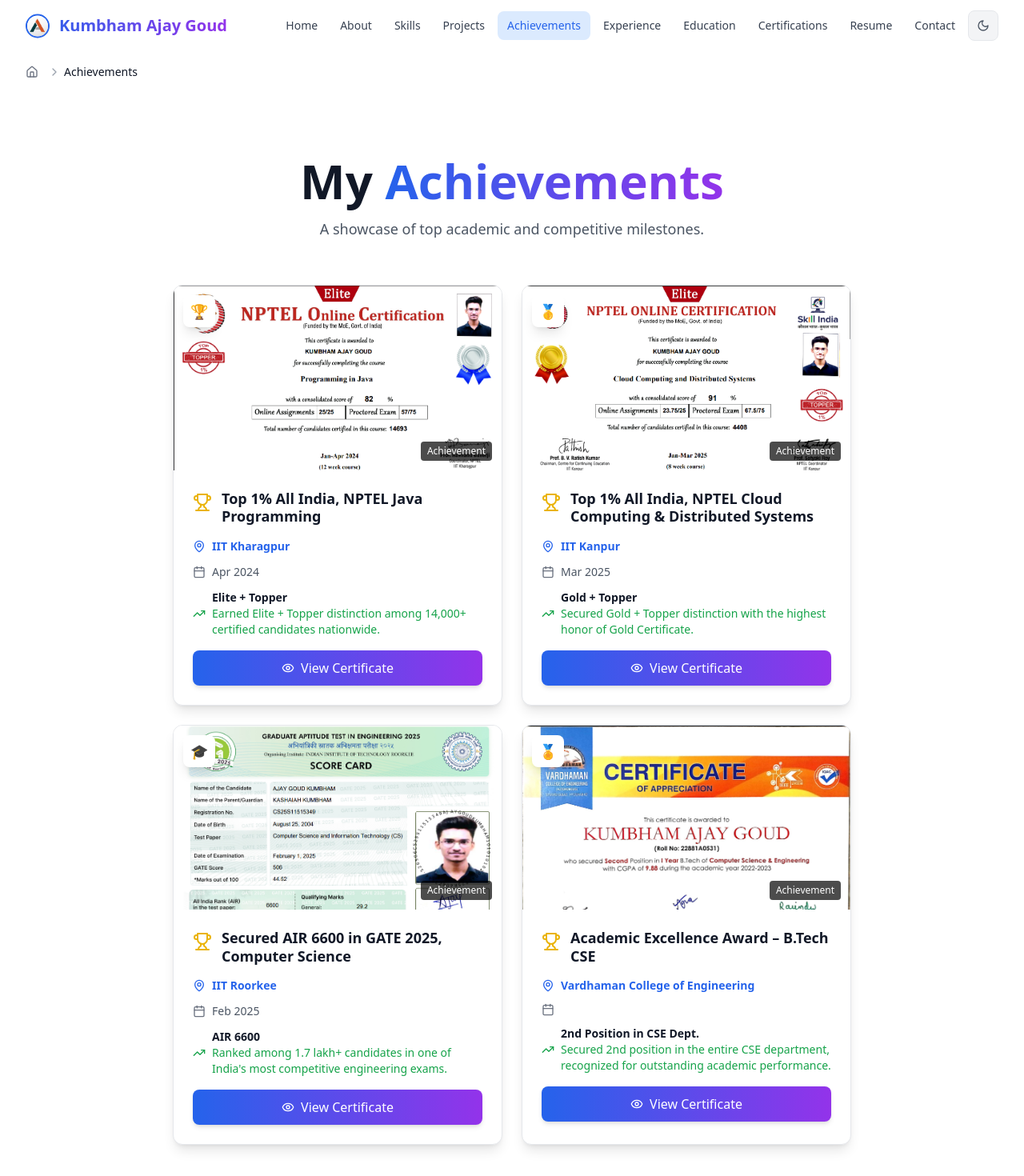
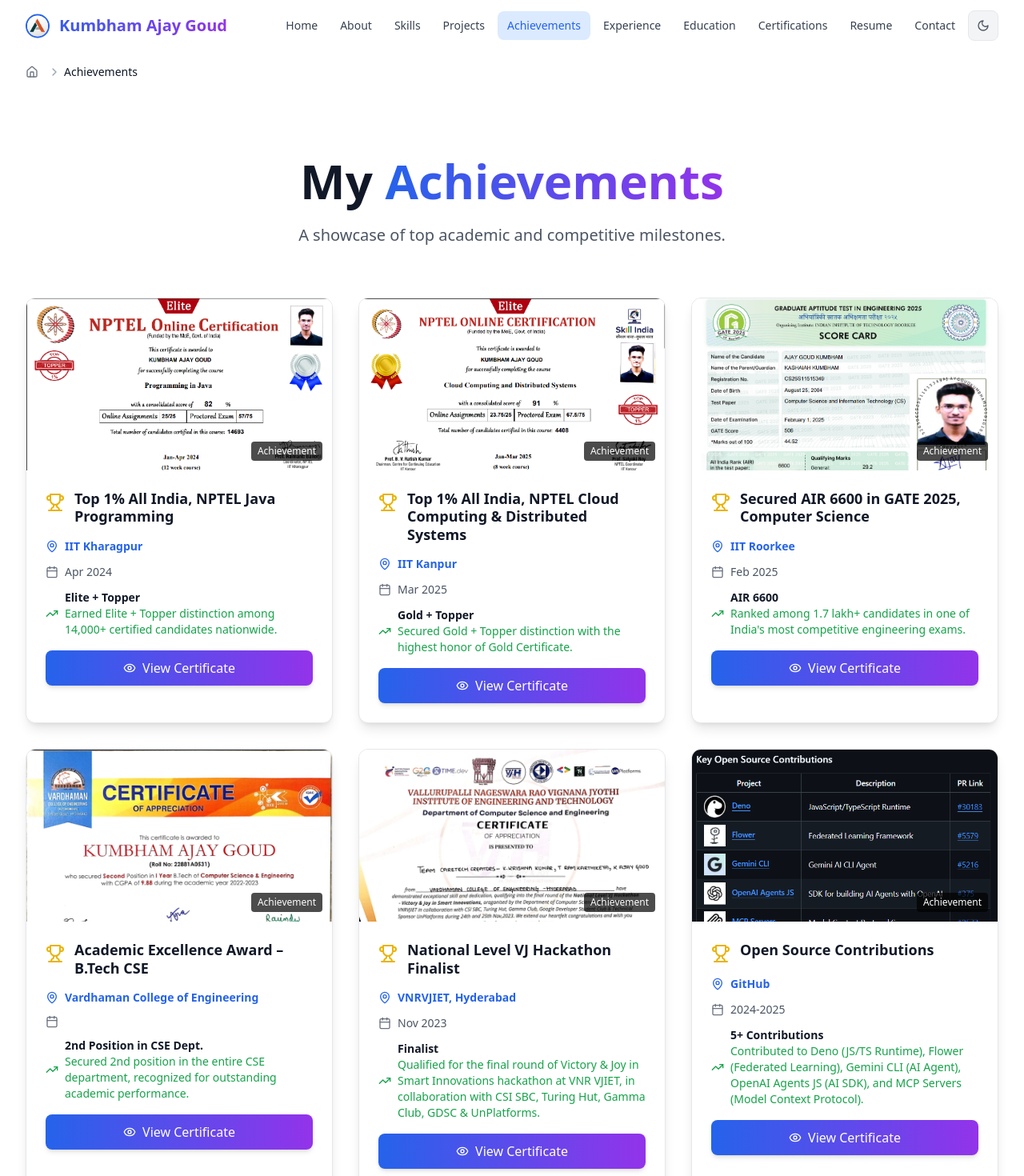
Before and after one commit to AjayKumbham/portfolio, a React (Vite) app: page /achievements in a window 1280 px wide. Shown: the top 1470 px of the page at 80% size. Built offline with nearby package versions, Linux system fonts and the light colour scheme.

Commit message:
Add new achievements: National Level VJ Hackathon Finalist and Open Source Contributions; update Achievements page layout for improved presentation

```diff
--- a/src/data/achievements.js
+++ b/src/data/achievements.js
@@ -42,5 +42,27 @@ export const achievementsData = [
     icon: "🏅",
     certificateImage: "/data/images/achievements/achievement-csetop2.png",
     thumbnail: "/data/images/achievements/achievement-csetop2.png"
+  },
+  {
+    id: 5,
+    title: "National Level VJ Hackathon Finalist",
+    institution: "VNRVJIET, Hyderabad",
+    date: "Nov 2023",
+    rank: "Finalist",
+    performance: "Qualified for the final round of Victory & Joy in Smart Innovations hackathon at VNR VJIET, in collaboration with CSI SBC, Turing Hut, Gamma Club, GDSC & UnPlatforms.",
+    icon: "💻",
+    certificateImage: "/data/images/achievements/hackathon-finalist.jpg",
+    thumbnail: "/data/images/achievements/hackathon-finalist.jpg"
+  },
+  {
+    id: 6,
+    title: "Open Source Contributions",
+    institution: "GitHub",
+    date: "2024-2025",
+    rank: "5+ Contributions",
+    performance: "Contributed to Deno (JS/TS Runtime), Flower (Federated Learning), Gemini CLI (AI Agent), OpenAI Agents JS (AI SDK), and MCP Servers (Model Context Protocol).",
+    icon: "🌟",
+    certificateImage: "/data/images/achievements/open-source-contributions.png",
+    thumbnail: "/data/images/achievements/open-source-contributions.png"
   }
 ];
--- a/src/pages/Achievements.tsx
+++ b/src/pages/Achievements.tsx
@@ -19,25 +19,25 @@ const Achievements: React.FC = () => {
 
   return (
     <div className="min-h-screen bg-white dark:bg-gray-900 py-20">
-      <div className="max-w-4xl mx-auto px-4 sm:px-6">
+      <div className="max-w-7xl mx-auto px-4 sm:px-6 lg:px-8">
         {/* Header */}
-        <div className="text-center mb-14">
-          <h1 className="text-4xl lg:text-6xl font-bold text-gray-900 dark:text-white mb-4">
+        <div className="text-center mb-16">
+          <h1 className="text-4xl lg:text-6xl font-bold text-gray-900 dark:text-white mb-6">
             My <span className="bg-gradient-to-r from-blue-600 to-purple-600 bg-clip-text text-transparent">Achievements</span>
           </h1>
-          <p className="text-lg text-gray-600 dark:text-gray-300 max-w-2xl mx-auto">
+          <p className="text-xl text-gray-600 dark:text-gray-300 max-w-3xl mx-auto">
             A showcase of top academic and competitive milestones.
           </p>
         </div>
 
         {/* Achievements Grid */}
-        <div className="grid grid-cols-1 md:grid-cols-2 gap-6">
+        <div className="grid grid-cols-1 md:grid-cols-2 lg:grid-cols-3 gap-8">
           {achievementsData.map((achievement) => (
             <div
               key={achievement.id}
               className="bg-white dark:bg-gray-800 rounded-xl shadow-lg border border-gray-200 dark:border-gray-700 hover:shadow-xl transition-all duration-300 overflow-hidden"
             >
-              {/* Thumbnail Section - YouTube style */}
+              {/* Thumbnail Section */}
               {achievement.thumbnail && (
                 <div className="relative overflow-hidden">
                   <div className="aspect-video relative group-hover:scale-105 transition-transform duration-300">
@@ -46,13 +46,6 @@ const Achievements: React.FC = () => {
                       alt={`${achievement.title} thumbnail`}
                       className="w-full h-full object-cover object-top"
                     />
-
-                    {/* Overlay with achievement icon */}
-                    <div className="absolute top-3 left-3">
-                      <div className="w-10 h-10 bg-white dark:bg-gray-800 rounded-lg p-1.5 shadow-lg flex items-center justify-center">
-                        <span className="text-lg">{achievement.icon}</span>
-                      </div>
-                    </div>
 
                     {/* Achievement type indicator */}
                     <div className="absolute bottom-3 right-3">
```
Also changed, not shown: public/data/images/achievements/hackathon-finalist.jpg (added), public/data/images/achievements/open-source-contributions.png (added).
